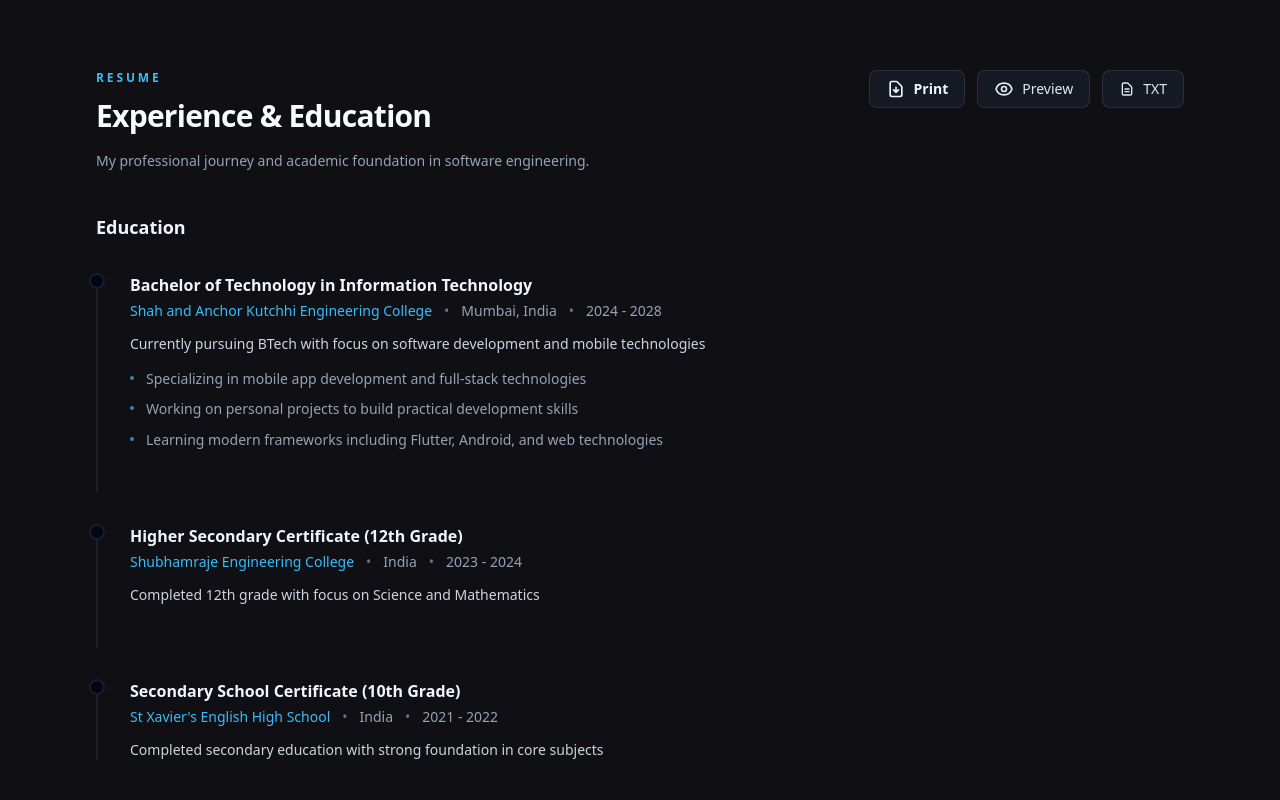
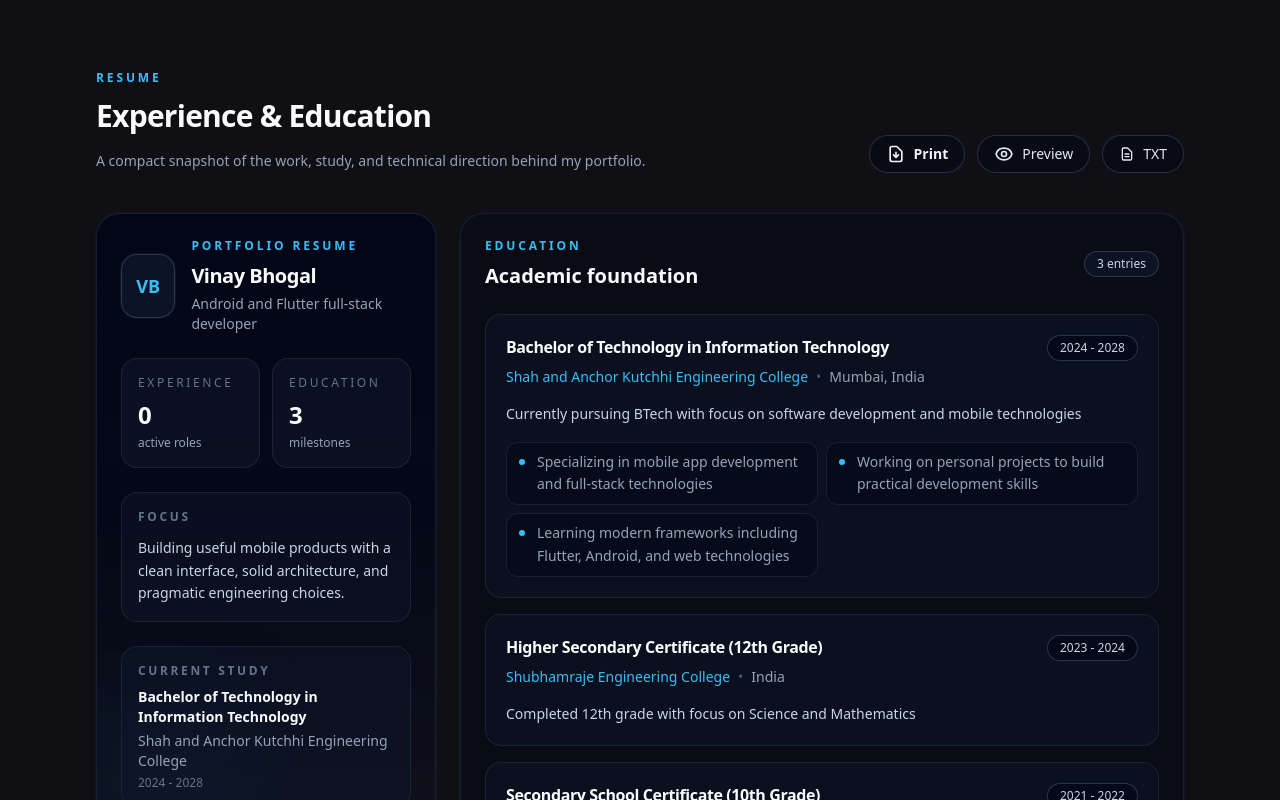
Before and after one commit to Vinay-ops/Portfolio-Website, a Next.js app: page / in a window 1280 px wide. Shown: the part 2840-3640 px from the top of the page. Built offline with nearby package versions, Linux system fonts and the light colour scheme.

Commit message:
Redesign resume section

```diff
--- a/components/resume.tsx
+++ b/components/resume.tsx
@@ -147,20 +147,24 @@ const printResume = () => {
 };
 
 export default function Resume() {
+  const experienceCount = EXPERIENCE.length;
+  const educationCount = EDUCATION.length;
+  const latestEducation = EDUCATION[0];
+
   return (
     <Section id="resume">
       <div className="grid gap-10">
-        <div className="flex flex-col gap-4 md:flex-row md:items-start md:justify-between">
+        <div className="flex flex-col gap-4 md:flex-row md:items-end md:justify-between">
           <SectionHeading
             eyebrow="Resume"
             title="Experience & Education"
-            subtitle="My professional journey and academic foundation in software engineering."
+            subtitle="A compact snapshot of the work, study, and technical direction behind my portfolio."
           />
           <div className="flex flex-wrap gap-3 items-center">
             <button
               onClick={printResume}
               title="Print resume"
-              className="group flex items-center gap-2 rounded-lg border border-slate-700/60 bg-slate-800/40 px-4 py-2 text-sm font-semibold text-slate-100 transition-all hover:bg-slate-800 hover:text-white"
+              className="group inline-flex items-center gap-2 rounded-full border border-slate-700/70 bg-slate-950/50 px-4 py-2 text-sm font-semibold text-slate-100 transition-transform hover:-translate-y-0.5 hover:border-accent-blue/70 hover:bg-slate-900/80"
             >
               <svg
                 className="h-5 w-5 transition-transform group-hover:scale-110"
@@ -179,7 +183,7 @@ export default function Resume() {
             </button>
             <button
               onClick={previewResume}
-              className="group flex items-center gap-2 rounded-lg border border-slate-700/60 bg-slate-800/40 px-4 py-2 text-sm font-medium text-slate-200 transition-all hover:border-slate-500 hover:bg-slate-800"
+              className="group inline-flex items-center gap-2 rounded-full border border-slate-700/70 bg-slate-950/50 px-4 py-2 text-sm font-medium text-slate-200 transition-transform hover:-translate-y-0.5 hover:border-slate-500 hover:bg-slate-900/80 hover:text-white"
             >
               <svg
                 className="h-5 w-5 transition-transform group-hover:rotate-12"
@@ -204,7 +208,7 @@ export default function Resume() {
             </button>
             <button
               onClick={downloadResume}
-              className="group flex items-center gap-2 rounded-lg border border-slate-700/60 bg-slate-800/40 px-4 py-2 text-sm font-medium text-slate-200 transition-all hover:border-slate-600 hover:bg-slate-800"
+              className="group inline-flex items-center gap-2 rounded-full border border-slate-700/70 bg-slate-950/50 px-4 py-2 text-sm font-medium text-slate-200 transition-transform hover:-translate-y-0.5 hover:border-slate-600 hover:bg-slate-900/80"
             >
               <svg
                 className="h-4 w-4"
@@ -224,119 +228,204 @@ export default function Resume() {
           </div>
         </div>
 
-        {/* Experience Section */}
-        {EXPERIENCE.length > 0 && (
-          <div className="space-y-8">
-            <h3 className="text-lg font-semibold text-slate-100">
-              Work Experience
+        <div className="grid gap-6 lg:grid-cols-[340px_minmax(0,1fr)] lg:items-start">
+          <aside className="relative overflow-hidden rounded-3xl border border-slate-800/70 bg-gradient-to-b from-slate-950/90 via-slate-950/75 to-slate-900/40 p-6 shadow-[0_0_0_1px_rgba(15,23,42,0.9)]">
+            <div className="pointer-events-none absolute inset-0">
+              <div className="absolute -right-12 top-0 h-36 w-36 rounded-full bg-accent-blue/18 blur-3xl" />
+              <div className="absolute bottom-0 left-0 h-32 w-32 rounded-full bg-sky-500/10 blur-3xl" />
+            </div>
+            <div className="relative space-y-6">
+              <div className="flex items-center gap-4">
+                <div className="flex h-16 w-16 items-center justify-center rounded-2xl border border-slate-700/80 bg-slate-900/80 text-lg font-semibold text-accent-blue shadow-[0_0_0_1px_rgba(15,23,42,0.8)]">
+                  VB
+                </div>
+                <div>
+                  <p className="text-xs font-semibold uppercase tracking-[0.24em] text-accent-blue">
+                    Portfolio Resume
+                  </p>
+                  <h3 className="mt-2 text-xl font-semibold tracking-tight text-slate-50">
+                    Vinay Bhogal
                   </h3>
-            <div className="space-y-8">
-              {EXPERIENCE.map((exp, index) => (
-              <article
-                key={index}
-                className="group relative border-l-2 border-slate-800/70 pl-8 pb-10 last:pb-0 transition-colors hover:border-accent-blue/50"
-              >
-                {/* Timeline Dot */}
-                <div className="absolute -left-[9px] top-0 h-4 w-4 rounded-full border-2 border-slate-800/70 bg-slate-950 transition-all duration-300 group-hover:scale-125 group-hover:border-accent-blue group-hover:bg-accent-blue/20">
-                  <div className="absolute inset-0 m-auto h-1.5 w-1.5 rounded-full bg-accent-blue opacity-0 transition-opacity group-hover:opacity-100" />
-                </div>
-
-                <div className="space-y-3">
-                  {/* Header */}
-                  <div className="space-y-1">
-                    <h4 className="text-base font-semibold text-slate-100">
-                      {exp.title}
-                    </h4>
-                    <div className="flex flex-wrap items-center gap-x-3 gap-y-1 text-sm">
-                      <span className="font-medium text-accent-blue">
-                        {exp.company}
-                      </span>
-                      <span className="text-slate-500">•</span>
-                      <span className="text-slate-400">{exp.location}</span>
-                      <span className="text-slate-500">•</span>
-                      <span className="text-slate-400">{exp.duration}</span>
+                  <p className="mt-1 text-sm text-slate-400">
+                    Android and Flutter full-stack developer
+                  </p>
                 </div>
               </div>
 
-                  {/* Description */}
-                  <p className="text-sm leading-relaxed text-slate-300">
-                    {exp.description}
+              <div className="grid grid-cols-2 gap-3">
+                <div className="rounded-2xl border border-slate-800/80 bg-slate-900/60 p-4">
+                  <p className="text-xs uppercase tracking-[0.22em] text-slate-500">
+                    Experience
                   </p>
-
-                  {/* Achievements */}
-                  <ul className="space-y-2">
-                    {exp.achievements.map((achievement, i) => (
-                      <li
-                        key={i}
-                        className="flex items-start gap-3 text-sm text-slate-400"
-                      >
-                        <span className="mt-2 h-1 w-1 flex-shrink-0 rounded-full bg-accent-blue/70" />
-                        <span className="leading-relaxed">{achievement}</span>
-                      </li>
-                    ))}
-                  </ul>
+                  <p className="mt-2 text-2xl font-semibold text-slate-50">
+                    {experienceCount}
+                  </p>
+                  <p className="mt-1 text-xs text-slate-400">active roles</p>
                 </div>
-              </article>
-            ))}
+                <div className="rounded-2xl border border-slate-800/80 bg-slate-900/60 p-4">
+                  <p className="text-xs uppercase tracking-[0.22em] text-slate-500">
+                    Education
+                  </p>
+                  <p className="mt-2 text-2xl font-semibold text-slate-50">
+                    {educationCount}
+                  </p>
+                  <p className="mt-1 text-xs text-slate-400">milestones</p>
                 </div>
               </div>
-        )}
 
-        {/* Education Section */}
-        <div className="space-y-8">
-          <h3 className="text-lg font-semibold text-slate-100">Education</h3>
-          <div className="space-y-8">
-            {EDUCATION.map((edu, index) => (
-              <article
-                key={index}
-                className="group relative border-l-2 border-slate-800/70 pl-8 pb-10 last:pb-0 transition-colors hover:border-accent-blue/50"
-              >
-                {/* Timeline Dot */}
-                <div className="absolute -left-[9px] top-0 h-4 w-4 rounded-full border-2 border-slate-800/70 bg-slate-950 transition-all duration-300 group-hover:scale-125 group-hover:border-accent-blue group-hover:bg-accent-blue/20">
-                  <div className="absolute inset-0 m-auto h-1.5 w-1.5 rounded-full bg-accent-blue opacity-0 transition-opacity group-hover:opacity-100" />
+              <div className="rounded-2xl border border-slate-800/80 bg-slate-900/50 p-4">
+                <p className="text-xs font-semibold uppercase tracking-[0.22em] text-slate-500">
+                  Focus
+                </p>
+                <p className="mt-3 text-sm leading-relaxed text-slate-300">
+                  Building useful mobile products with a clean interface, solid
+                  architecture, and pragmatic engineering choices.
+                </p>
               </div>
 
-                <div className="space-y-3">
-                  {/* Header */}
-                  <div className="space-y-1">
-                    <h4 className="text-base font-semibold text-slate-100">
+              {latestEducation && (
+                <div className="rounded-2xl border border-slate-800/80 bg-slate-900/50 p-4">
+                  <p className="text-xs font-semibold uppercase tracking-[0.22em] text-slate-500">
+                    Current Study
+                  </p>
+                  <p className="mt-2 text-sm font-semibold text-slate-50">
+                    {latestEducation.degree}
+                  </p>
+                  <p className="mt-1 text-sm text-slate-400">
+                    {latestEducation.institution}
+                  </p>
+                  <p className="mt-1 text-xs text-slate-500">
+                    {latestEducation.duration}
+                  </p>
+                </div>
+              )}
+            </div>
+          </aside>
+
+          <div className="grid gap-6">
+            <section className="rounded-3xl border border-slate-800/70 bg-slate-950/40 p-6 shadow-[0_0_0_1px_rgba(15,23,42,0.85)]">
+              <div className="flex items-center justify-between gap-4">
+                <div>
+                  <p className="text-xs font-semibold uppercase tracking-[0.24em] text-accent-blue">
+                    Education
+                  </p>
+                  <h3 className="mt-2 text-xl font-semibold text-slate-50">
+                    Academic foundation
+                  </h3>
+                </div>
+                <div className="rounded-full border border-slate-700/80 bg-slate-900/70 px-3 py-1 text-xs font-medium text-slate-300">
+                  {educationCount} entries
+                </div>
+              </div>
+
+              <div className="mt-6 grid gap-4">
+                {EDUCATION.map((edu) => (
+                  <article
+                    key={`${edu.degree}-${edu.institution}`}
+                    className="rounded-2xl border border-slate-800/80 bg-slate-900/45 p-5 transition-transform hover:-translate-y-0.5 hover:border-accent-blue/50 hover:bg-slate-900/70"
+                  >
+                    <div className="flex flex-col gap-3 sm:flex-row sm:items-start sm:justify-between">
+                      <div className="space-y-2">
+                        <h4 className="text-base font-semibold tracking-tight text-slate-50">
                           {edu.degree}
                         </h4>
-                    <div className="flex flex-wrap items-center gap-x-3 gap-y-1 text-sm">
+                        <div className="flex flex-wrap items-center gap-2 text-sm text-slate-400">
                           <span className="font-medium text-accent-blue">
                             {edu.institution}
                           </span>
-                      <span className="text-slate-500">•</span>
-                      <span className="text-slate-400">{edu.location}</span>
-                      <span className="text-slate-500">•</span>
-                      <span className="text-slate-400">{edu.duration}</span>
+                          <span className="text-slate-600">•</span>
+                          <span>{edu.location}</span>
                         </div>
                       </div>
+                      <span className="inline-flex w-fit rounded-full border border-slate-700/80 bg-slate-950/70 px-3 py-1 text-xs font-medium text-slate-300">
+                        {edu.duration}
+                      </span>
+                    </div>
 
-                  {/* Description */}
                     {edu.description && (
-                    <p className="text-sm leading-relaxed text-slate-300">
+                      <p className="mt-4 max-w-3xl text-sm leading-relaxed text-slate-300">
                         {edu.description}
                       </p>
                     )}
 
-                  {/* Achievements */}
                     {edu.achievements && edu.achievements.length > 0 && (
-                    <ul className="space-y-2">
-                      {edu.achievements.map((achievement, i) => (
+                      <ul className="mt-4 grid gap-2 sm:grid-cols-2">
+                        {edu.achievements.map((achievement) => (
                           <li
-                          key={i}
-                          className="flex items-start gap-3 text-sm text-slate-400"
+                            key={achievement}
+                            className="flex items-start gap-3 rounded-xl border border-slate-800/70 bg-slate-950/50 px-3 py-2 text-sm text-slate-400"
                           >
-                          <span className="mt-2 h-1 w-1 flex-shrink-0 rounded-full bg-accent-blue/70" />
+                            <span className="mt-2 h-1.5 w-1.5 flex-shrink-0 rounded-full bg-accent-blue" />
                             <span className="leading-relaxed">{achievement}</span>
                           </li>
                         ))}
                       </ul>
                     )}
-                </div>
                   </article>
                 ))}
+              </div>
+            </section>
+
+            {EXPERIENCE.length > 0 && (
+              <section className="rounded-3xl border border-slate-800/70 bg-slate-950/40 p-6 shadow-[0_0_0_1px_rgba(15,23,42,0.85)]">
+                <div className="flex items-center justify-between gap-4">
+                  <div>
+                    <p className="text-xs font-semibold uppercase tracking-[0.24em] text-accent-blue">
+                      Experience
+                    </p>
+                    <h3 className="mt-2 text-xl font-semibold text-slate-50">
+                      Professional background
+                    </h3>
+                  </div>
+                  <div className="rounded-full border border-slate-700/80 bg-slate-900/70 px-3 py-1 text-xs font-medium text-slate-300">
+                    {experienceCount} entries
+                  </div>
+                </div>
+
+                <div className="mt-6 grid gap-4">
+                  {EXPERIENCE.map((exp) => (
+                    <article
+                      key={`${exp.title}-${exp.company}`}
+                      className="rounded-2xl border border-slate-800/80 bg-slate-900/45 p-5 transition-transform hover:-translate-y-0.5 hover:border-accent-blue/50 hover:bg-slate-900/70"
+                    >
+                      <div className="flex flex-col gap-3 sm:flex-row sm:items-start sm:justify-between">
+                        <div className="space-y-2">
+                          <h4 className="text-base font-semibold tracking-tight text-slate-50">
+                            {exp.title}
+                          </h4>
+                          <div className="flex flex-wrap items-center gap-2 text-sm text-slate-400">
+                            <span className="font-medium text-accent-blue">
+                              {exp.company}
+                            </span>
+                            <span className="text-slate-600">•</span>
+                            <span>{exp.location}</span>
+                          </div>
+                        </div>
+                        <span className="inline-flex w-fit rounded-full border border-slate-700/80 bg-slate-950/70 px-3 py-1 text-xs font-medium text-slate-300">
+                          {exp.duration}
+                        </span>
+                      </div>
+
+                      <p className="mt-4 max-w-3xl text-sm leading-relaxed text-slate-300">
+                        {exp.description}
+                      </p>
+
+                      <ul className="mt-4 grid gap-2 sm:grid-cols-2">
+                        {exp.achievements.map((achievement) => (
+                          <li
+                            key={achievement}
+                            className="flex items-start gap-3 rounded-xl border border-slate-800/70 bg-slate-950/50 px-3 py-2 text-sm text-slate-400"
+                          >
+                            <span className="mt-2 h-1.5 w-1.5 flex-shrink-0 rounded-full bg-accent-blue" />
+                            <span className="leading-relaxed">{achievement}</span>
+                          </li>
+                        ))}
+                      </ul>
+                    </article>
+                  ))}
+                </div>
+              </section>
+            )}
           </div>
         </div>
       </div>
```
Lines whose indentation alone changed are shown as unchanged.
